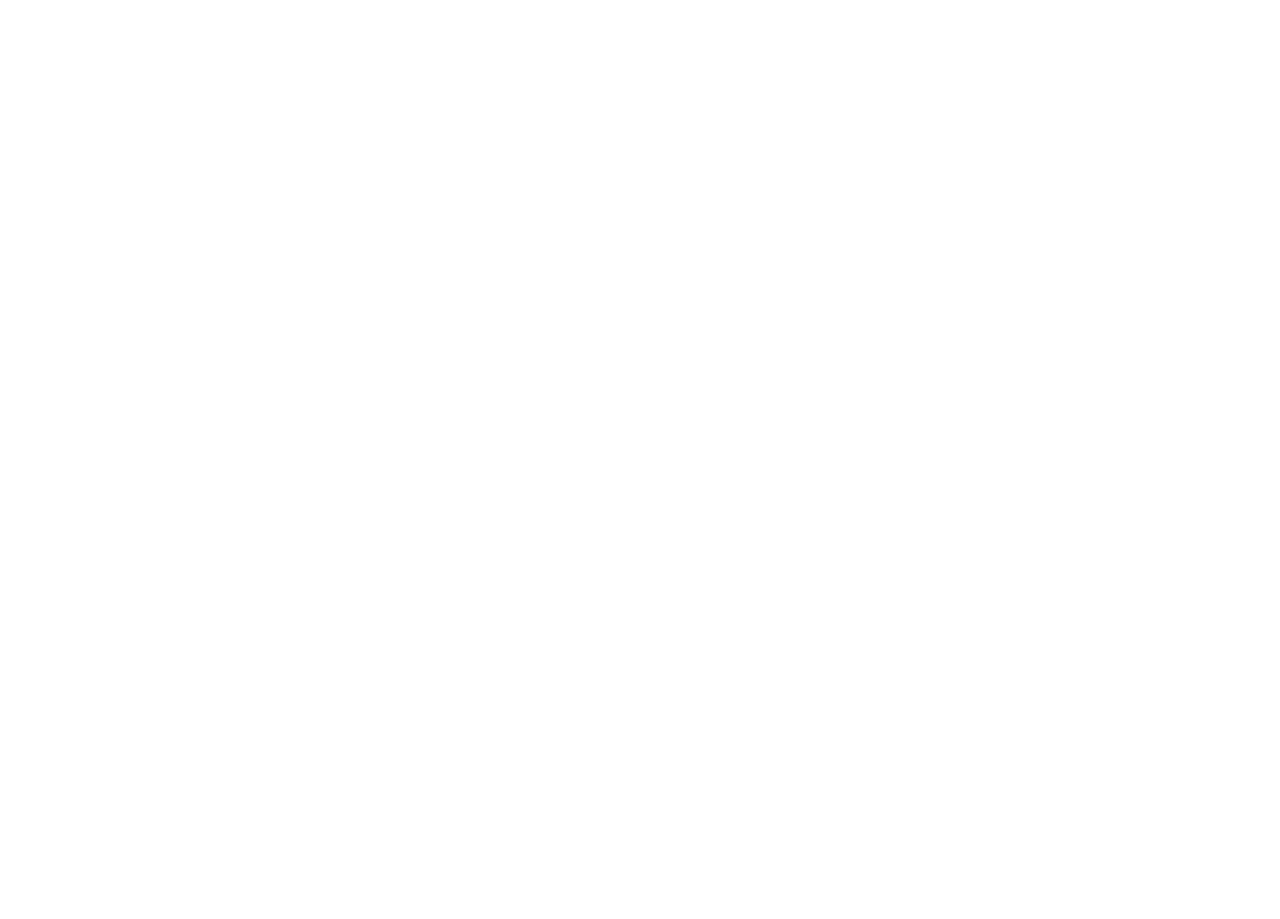
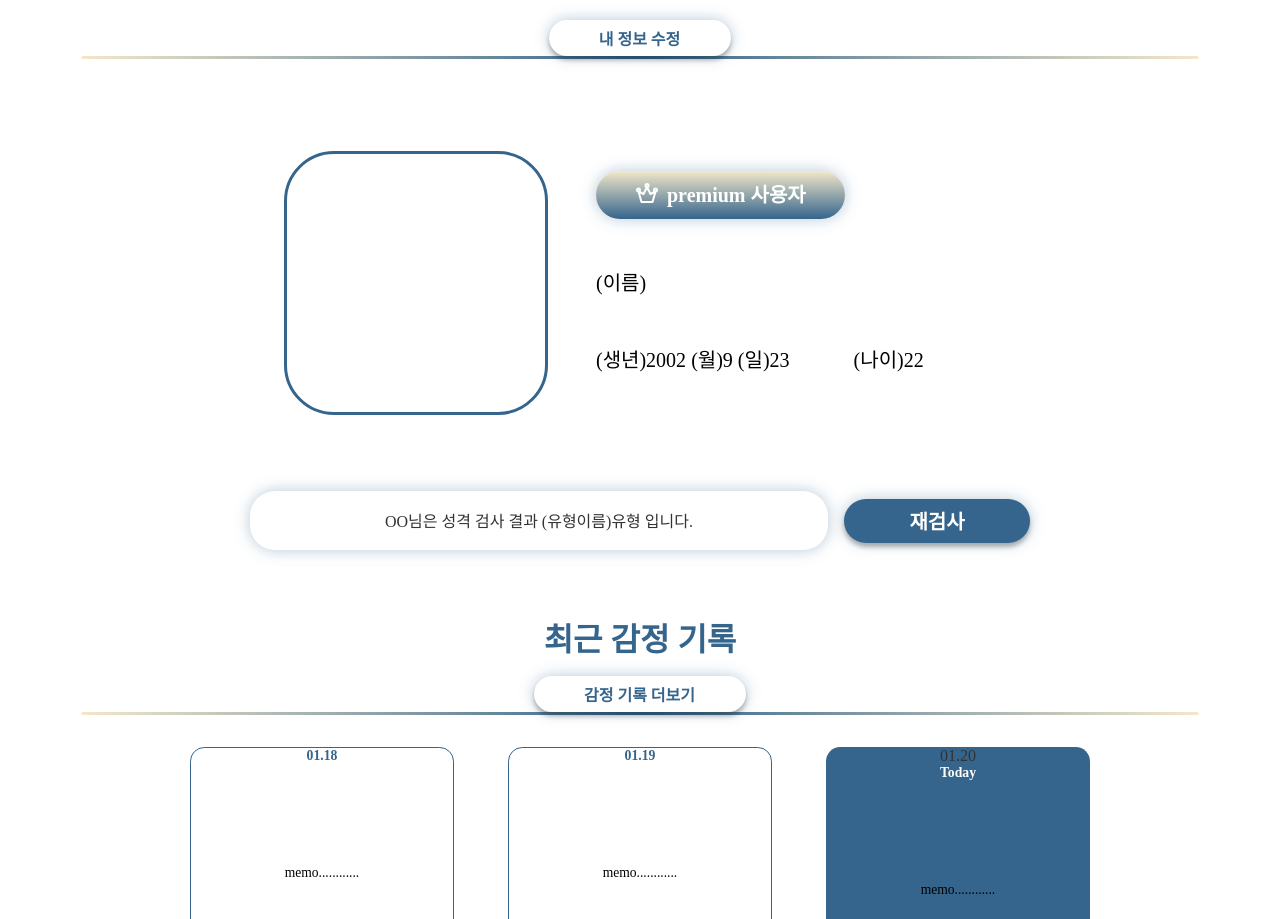
Before and after one commit to Serengeti-HYU/Hyu_frontend, a React (Create React App) app: page /mypage in a window 1280 px wide. Shown: the part 181-1100 px from the top of the page. Before the commit the page ends 800 px from the top, so only its background shows below. Built offline with nearby package versions, Linux system fonts and the light colour scheme; a web font is replaced by a local one.

Commit message:
Chore: EmotionRecords style

```diff
--- a/src/pages/Newsletter/RestActivityDetail.jsx
+++ b/src/pages/Newsletter/RestActivityDetail.jsx
@@ -11,19 +11,26 @@
   flex-direction: column;
   align-items: center;
 `;
-const Logo = styled.img``;
 const Main = styled.main`
   width: 100%;
   max-width: 1200px;
   margin-top: 3rem;
   text-align: left;
 `;
-const Title = styled.span`
+const Logo = styled.img`
+  position: absolute;
+  margin-top: 2rem;
+  margin-left: 1rem;
+`;
+const Title = styled.div`
   color: #35648c;
   font-size: 32px;
   font-style: normal;
   font-weight: 400;
   line-height: normal;
+  margin-left: 7rem;
+  margin-top: 3rem;
+  margin-bottom: 3rem;
 `;
 const ActivityHeader = styled.div`
   display: flex;
@@ -86,7 +93,7 @@
 const LinkBox = styled.div`
   display: flex;
   display: flex;
-  width: 520px;
+  width: 32.5rem;
   height: 60px;
   padding: 18px 379px 17px 32px;
   align-items: flex-start;
@@ -101,7 +108,6 @@
     text-overflow: ellipsis;
     min-width: 430px;
     color: #000;
-    font-family: SUIT;
     font-size: 20px;
     font-style: normal;
     font-weight: 300;
--- /dev/null
+++ b/src/pages/Profile/EmotionRecords.jsx
@@ -0,0 +1,92 @@
+// EmotionRecords.js
+import React from "react";
+import styled from "styled-components";
+
+const Container = styled.div`
+  margin: auto;
+  width: 100%;
+  max-width: 900px;
+`;
+const EmotionContainer = styled.div`
+  display: flex;
+  justify-content: space-between;
+`;
+
+const EmotionCard = styled.div`
+  width: 16.5rem;
+  height: 15.7rem;
+  border-radius: 14.265px;
+  border: 0.848px solid #35648c;
+  background: #fff;
+  #date {
+    color: #35648c;
+    font-size: 13.695px;
+    font-style: normal;
+    font-weight: 700;
+    line-height: normal;
+  }
+  #today-date {
+    color: #fff;
+    font-size: 13.695px;
+    font-style: normal;
+    font-weight: 700;
+    line-height: normal;
+  }
+`;
+const TodayEmotionCard = styled.div`
+  width: 16.5rem;
+  height: 15.8rem;
+  border-radius: 14.265px;
+  background: #35648c;
+`;
+const TodayMark = styled.div`
+  position: absoluute;
+  color: #fff;
+  font-size: 13.695px;
+  font-style: normal;
+  font-weight: 700;
+  line-height: normal;
+`;
+const EmotionMemo = styled.p`
+  margin-top: 1rem;
+  color: #000;
+  font-size: 13.564px;
+  font-style: normal;
+  font-weight: 500;
+  line-height: normal;
+`;
+const EmotionFace = styled.div`
+  width: 84.776px;
+  height: 84.776px;
+  flex-shrink: 0;
+  fill: #fff;
+  stroke-width: 2.543px;
+  stroke: #35648c;
+`;
+
+const EmotionRecords = () => {
+  return (
+    <Container>
+      <EmotionContainer>
+        <EmotionCard>
+          <div id="date">01.18</div>
+          <EmotionFace />
+          <EmotionMemo>memo............</EmotionMemo>
+        </EmotionCard>
+        <EmotionCard>
+          <div id="date">01.19</div>
+          <EmotionFace />
+          <EmotionMemo>memo............</EmotionMemo>
+        </EmotionCard>
+        <TodayEmotionCard>
+          <div id="today-date">01.20</div>
+          <TodayMark>Today</TodayMark>
+          <EmotionFace />
+          <EmotionMemo>memo............</EmotionMemo>
+        </TodayEmotionCard>
+      </EmotionContainer>
+    </Container>
+  );
+};
+
+export default EmotionRecords;
--- a/src/pages/Profile/Mypage.jsx
+++ b/src/pages/Profile/Mypage.jsx
@@ -1,16 +1,75 @@
 import React from "react";
 import styled from "styled-components";
-import { useNavigate } from "react-router-dom";
+import Profile from "./Profile";
+import EmotionRecords from "./EmotionRecords";
+import Storage from "./Storage";
+import LoginHeader from "../../components/LoginHeader";
+import Footer from "../../components/footer";
 
-const Temp = styled.div`
-  // 글자색과 글자크기는 theme에 설정해둠
-  // 밑과 같이 사용하면 됩니다
-  color: ${(props) => props.theme.color.beige};
-  font-size: ${(props) => props.theme.fontSize.large};
+const Container = styled.div`
+  background-color: #fff;
+  color: #333;
+`;
+const Main = styled.main`
+  padding: 2rem;
+`;
+
+const SectionTitle = styled.h2`
+  margin-top: 2rem;
+  margin-bottom: 1rem;
+  color: #35648c;
+  font-family: SUIT;
+  font-size: 32px;
+  font-style: normal;
+  font-weight: 700;
+  line-height: normal;
+`;
+const Line = styled.div`
+  margin: auto;
+  background-image: url(${process.env.PUBLIC_URL}/assets/icons/line.svg);
+  width: 70rem;
+  height: 3px;
+  background-size: cover;
+  margin-bottom: 2rem;
+`;
+const WhiteBtn = styled.button`
+  border: none;
+  display: inline-flex;
+  padding: 6px 51px 6px 50px;
+  justify-content: center;
+  align-items: center;
+  border-radius: 25px;
+  background: #fff;
+  box-shadow: 0px 4px 4px 0px rgba(0, 0, 0, 0.25),
+    0px 0px 14.9px 0px rgba(53, 100, 140, 0.35);
+  color: #35648c;
+  font-family: SUIT;
+  font-size: 16px;
+  font-style: normal;
+  font-weight: 700;
+  line-height: normal;
 `;
 
 const MyPage = () => {
-  return <Temp>테스트</Temp>;
+  return (
+    <Container>
+      <LoginHeader />
+      <Main>
+        <SectionTitle>내 정보</SectionTitle>
+        <WhiteBtn>내 정보 수정</WhiteBtn>
+        <Line />
+        <Profile />
+        <SectionTitle>최근 감정 기록</SectionTitle>
+        <WhiteBtn>감정 기록 더보기</WhiteBtn>
+        <Line />
+        <EmotionRecords />
+        <SectionTitle>저장 한 쉼</SectionTitle>
+        <Line />
+        <Storage />
+      </Main>
+      <Footer />
+    </Container>
+  );
 };
 
 export default MyPage;
--- /dev/null
+++ b/src/pages/Profile/Profile.jsx
@@ -0,0 +1,127 @@
+// Profile.js
+import React from "react";
+import styled from "styled-components";
+
+const ProfileContainer = styled.div`
+  padding: 2rem;
+  display: flex;
+  flex-direction: column;
+  align-items: center;
+`;
+const ProfilePic = styled.div`
+  width: 16.5rem;
+  height: 16.5rem;
+  border-radius: 50px;
+  border: 3px solid #35648c;
+  background: #fff;
+`;
+const ProfileWrapper = styled.div`
+  display: flex;
+  flex-direction: row;
+  align-items: center;
+  gap: 3rem;
+`;
+const Wrapper = styled.div`
+  width: 25rem;
+  height: 20rem;
+  text-align: left;
+`;
+const PremiumBadge = styled.div`
+  display: inline-flex;
+  height: 48px;
+  padding: 12px 39px 11px 40px;
+  justify-content: center;
+  align-items: flex-start;
+  gap: 9px;
+  border-radius: 25px;
+  background: linear-gradient(180deg, #f2e8c9 0%, #35648c 100%);
+  box-shadow: 0px 0px 14.9px 0px rgba(53, 100, 140, 0.35);
+  margin-bottom: 0rem;
+  margin-top: 3rem;
+  #text {
+    color: #fff;
+    font-family: SUIT;
+    font-size: 20px;
+    font-style: normal;
+    font-weight: 700;
+    line-height: 1.2;
+  }
+`;
+const InfoText = styled.div`
+  margin: 0.5rem 0;
+  color: #000;
+  font-family: SUIT;
+  font-size: 20px;
+  font-style: normal;
+  font-weight: 500;
+  line-height: normal;
+  margin-top: 3rem;
+  #age {
+    margin-left: 4rem;
+  }
+`;
+const ResultWrapper = styled.div`
+  display: flex;
+  align-items: center;
+  gap: 1rem;
+  margin-top: 3rem;
+`;
+const Button = styled.button`
+  display: flex;
+  width: 186px;
+  padding: 7px 0px 8px 0px;
+  justify-content: center;
+  align-items: center;
+  cursor: pointer;
+  border-radius: 25px;
+  background: #35648c;
+  box-shadow: 0px 4px 4px 0px rgba(0, 0, 0, 0.25),
+    0px 0px 14.9px 0px rgba(53, 100, 140, 0.35);
+  color: #fff;
+  font-family: SUIT;
+  font-size: 20px;
+  font-style: normal;
+  font-weight: 700;
+  line-height: normal;
+  border: none;
+`;
+const Result = styled.span`
+  display: inline-flex;
+  padding: 17px 135px 18px 135px;
+  justify-content: center;
+  align-items: center;
+  border-radius: 25px;
+  background: #fff;
+  box-shadow: 0px 0px 14.9px 0px rgba(53, 100, 140, 0.35);
+`;
+
+const Profile = () => {
+  return (
+    <ProfileContainer>
+      <ProfileWrapper>
+        <ProfilePic></ProfilePic>
+        <Wrapper>
+          <PremiumBadge>
+            <img
+              src={`${process.env.PUBLIC_URL}/assets/icons/premium.svg`}
+              alt="link icon"
+            />
+            <span id="text">premium 사용자</span>
+          </PremiumBadge>
+          <InfoText>(이름)</InfoText>
+          <InfoText>
+            <span id="year">(생년)2002</span> <span id="month">(월)9 </span>
+            <span id="day">(일)23</span>
+            <span id="age">(나이)22</span>
+          </InfoText>
+        </Wrapper>
+      </ProfileWrapper>
+      <ResultWrapper>
+        <Result>OO님은 성격 검사 결과 (유형이름)유형 입니다.</Result>
+        <Button>재검사</Button>
+      </ResultWrapper>
+    </ProfileContainer>
+  );
+};
+
+export default Profile;
--- /dev/null
+++ b/src/pages/Profile/Storage.jsx
@@ -0,0 +1,103 @@
+// Storage.js
+import React from "react";
+import styled from "styled-components";
+
+const Container = styled.div`
+  margin: auto;
+  width: 100%;
+  max-width: 967px;
+`;
+const Cards = styled.div`
+  display: grid;
+  grid-template-columns: repeat(3, 1fr);
+  gap: 1rem;
+  margin-top: 2rem;
+`;
+const Card = styled.div`
+  border-radius: 21.973px;
+  background: linear-gradient(180deg, #f2e8c9 0%, #35648c 100%);
+  box-shadow: 0px 3.516px 3.516px 0px rgba(0, 0, 0, 0.25);
+  padding: 1rem;
+  text-align: left;
+`;
+
+const CardImage = styled.div`
+  width: 100%;
+  height: 150px;
+  background: lightgray;
+  border-radius: 10px;
+  margin-bottom: 1rem;
+`;
+const CardTitle = styled.h3`
+  color: #fff;
+  font-size: 17.579px;
+  font-style: normal;
+  font-weight: 500;
+  line-height: normal;
+`;
+const CardDescription = styled.span`
+  color: #fff;
+  font-size: 14.063px;
+  font-style: normal;
+  font-weight: 400;
+  line-height: normal;
+`;
+const CardCategoty = styled.span`
+  color: #fff;
+  font-size: 11.426px;
+  font-style: normal;
+  font-weight: 300;
+  width: 100px;
+  line-height: normal;
+  position: absolute;
+  margin-top: -2.2rem;
+  margin-left: 8rem;
+  text-align: right;
+`;
+
+const Storage = () => {
+  return (
+    <Container>
+      <Cards>
+        <Card>
+          <CardImage />
+          <CardTitle>쉼 활동 이름</CardTitle>
+          <CardDescription>소개글</CardDescription>
+          <CardCategoty>분류 카테고리</CardCategoty>
+        </Card>
+        <Card>
+          <CardImage />
+          <CardTitle>쉼 활동 이름</CardTitle>
+          <CardDescription>소개글</CardDescription>
+          <CardCategoty>카테고리</CardCategoty>
+        </Card>
+        <Card>
+          <CardImage />
+          <CardTitle>쉼 활동 이름</CardTitle>
+          <CardDescription>소개글</CardDescription>
+          <CardCategoty>카테고리</CardCategoty>
+        </Card>
+        <Card>
+          <CardImage />
+          <CardTitle>쉼 활동 이름</CardTitle>
+          <CardDescription>소개글</CardDescription>
+          <CardCategoty>카테고리</CardCategoty>
+        </Card>
+        <Card>
+          <CardImage />
+          <CardTitle>쉼 활동 이름</CardTitle>
+          <CardDescription>소개글</CardDescription>
+          <CardCategoty>카테고리</CardCategoty>
+        </Card>
+        <Card>
+          <CardImage />
+          <CardTitle>쉼 활동 이름</CardTitle>
+          <CardDescription>소개글</CardDescription>
+          <CardCategoty>카테고리</CardCategoty>
+        </Card>
+      </Cards>
+    </Container>
+  );
+};
+
+export default Storage;
```
Also changed, not shown: public/assets/icons/line.svg (added), public/assets/icons/premium.svg (added).
